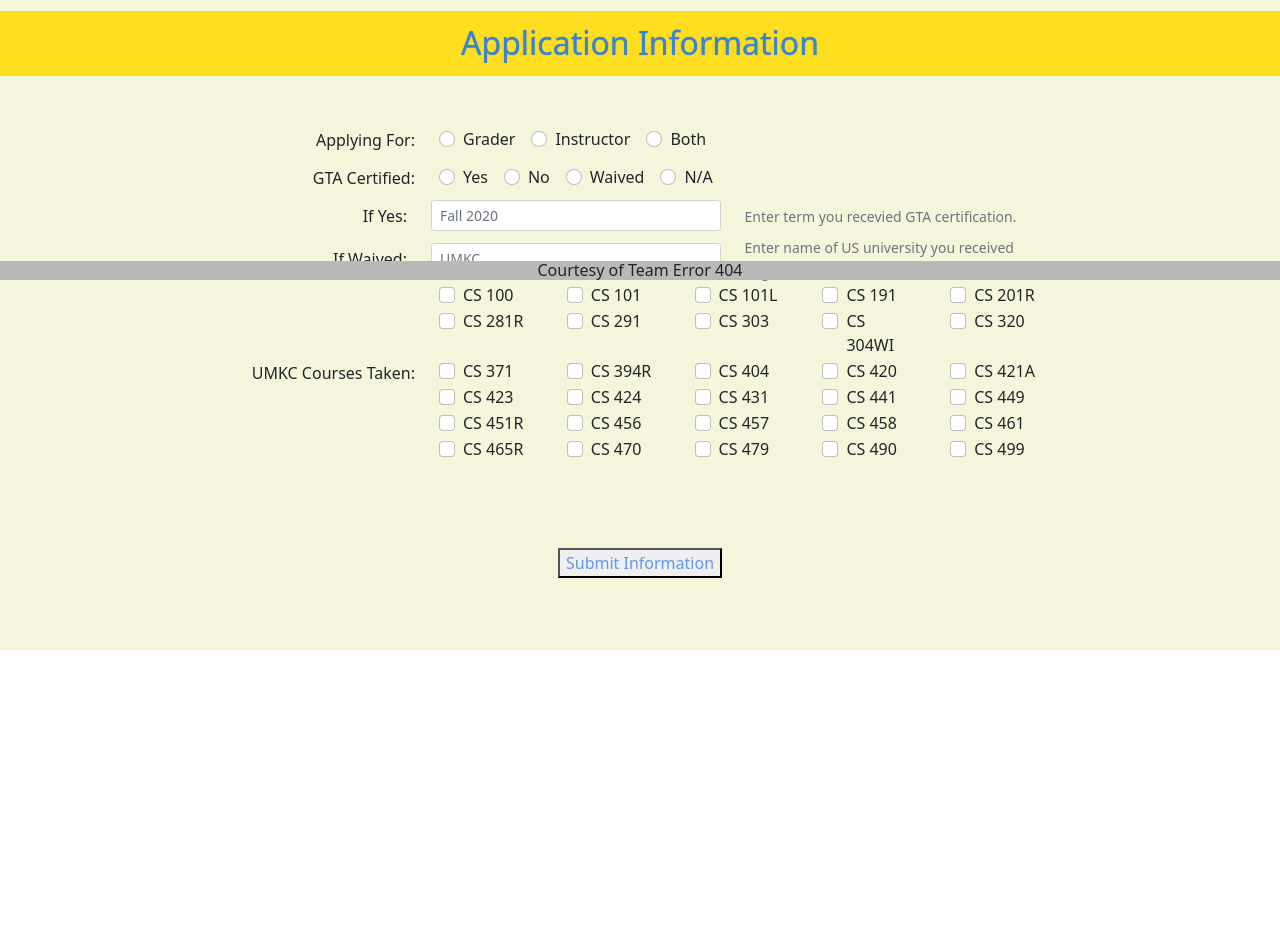
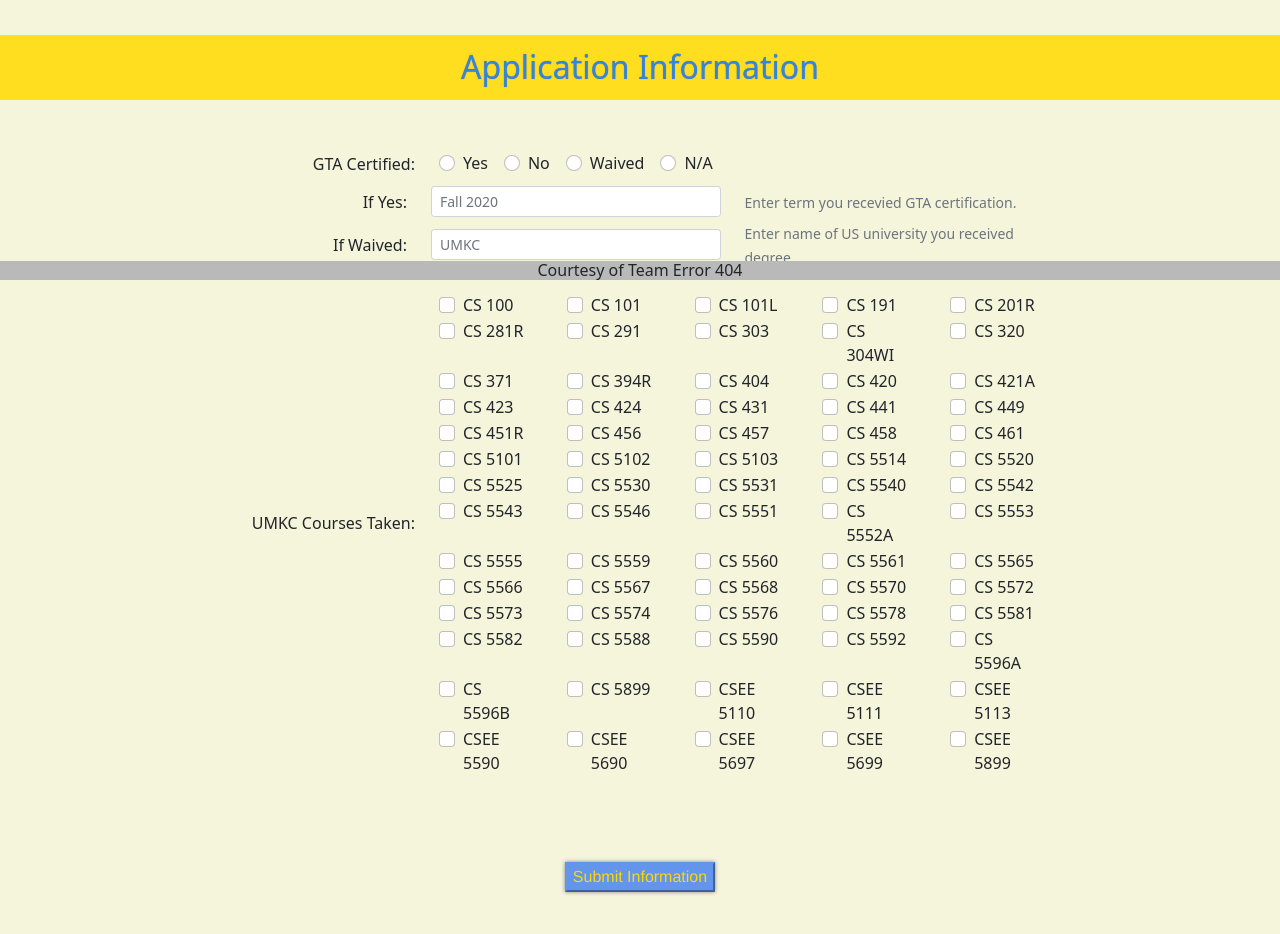
Before and after one commit to sbhumi/451RTermProject, a React (Create React App) app: page / in a window 1280 px wide. Shown: the part 520-1454 px from the top of the page. Before the commit the page ends 1170 px from the top, so only its background shows below. Built offline with nearby package versions, Linux system fonts and the light colour scheme.

Commit message:
finished application form and navigation bar components

```diff
--- a/package.json
+++ b/package.json
@@ -11,6 +11,7 @@
     "bootstrap": "^5.1.3",
     "react": "^17.0.2",
     "react-bootstrap": "^2.2.2",
+    "react-burger-menu": "^3.0.6",
     "react-dom": "^17.0.2",
     "react-scripts": "5.0.0",
     "web-vitals": "^2.1.4"
--- /dev/null
+++ b/src/components/AdminNavMenu.js
@@ -0,0 +1,21 @@
+import React, { Component } from 'react';
+import SiteHeader from "./SiteHeader";
+import SiteFooter from "./SiteFooter";
+import { Form, Row, Col } from 'react-bootstrap';
+import {scaleDown as Menu} from 'react-burger-menu';
+import '../styleSheets/NavMenu.css';
+
+function AdminNavMenu() {
+    return (
+        <div>
+            <Menu>
+                <a id = "admin" className="menu-item" href = "/admin">Home</a><br></br>
+                <a id = "viewapps" className="menu-item" href = "/viewapps">View Applicants</a><br></br>
+                <a id = "editjobs" className="menu-item" href = "/editjobs">Edit Job Listings</a><br></br>
+                <a id = "contact" className = "contact" href = "/contact">Contact Support</a>
+            </Menu>
+        </div>
+    )
+}
+
+export default AdminNavMenu;
--- a/src/components/AppForm.js
+++ b/src/components/AppForm.js
@@ -1,14 +1,25 @@
 import React, { Component } from 'react';
 import SiteHeader from "./SiteHeader";
 import SiteFooter from "./SiteFooter";
-import { Alert, CForm, CFormLabel, CFormInput } from '@coreui/react';
+import AppNavMenu from "./AppNavMenu";
+import AdminNavMenu from './AdminNavMenu';
 import { Form, Row, Col } from 'react-bootstrap';
+import { scaleDown as Menu} from 'react-burger-menu';
 import '../styleSheets/AppForm.css';
+import '../styleSheets/NavMenu.css';
 
 class AppForm extends React.Component {
+	showSettings (event) {
+		event.preventDefault();
+	}
+
 	render() {
 		return (
-			<div className = "appform">
+			<div className = "appform" >
+
+				<AppNavMenu/>
+
+				<main>
 					<SiteHeader />
 
 					<h2 className = "uniInfo">University Information</h2>
@@ -99,43 +110,11 @@ class AppForm extends React.Component {
 
 					</Form>
 
-				<br></br>
+					<br></br><br></br>
 					<h2 className = "appInfo">Application Information</h2>
 					<br></br>
 
 					<Form>
-					<Row>
-						<fieldset>
-							<Form.Group as={Row} className="appFor">
-							<Col></Col>
-							<Form.Label as="app" column sm={2}>Applying For:</Form.Label>
-							<Col sm={3} align = "left">
-								<Form.Check
-								inline
-								type="radio"
-								label="Grader"
-								name="apprd"
-								id="grader"
-								/>
-								<Form.Check
-								inline
-								type="radio"
-								label="Instructor"
-								name="apprd"
-								id="instructor"
-								/>
-								<Form.Check
-								inline
-								type="radio"
-								label="Both"
-								name="apprd"
-								id="both"
-								/>
-							</Col><Col sm = {3}></Col><Col></Col>
-							</Form.Group>
-						</fieldset>
-					</Row>
-
 						<Row>
 							<fieldset>
 							<Form.Group as={Row} className="gtaCert">
@@ -203,6 +182,7 @@ class AppForm extends React.Component {
 							<Col sm = {2}></Col>
 							<Form.Label as="umCourses" column sm={2}>UMKC Courses Taken:</Form.Label>
 								<Col sm={6} align = "left">
+									<Row><br></br></Row>
 									<Row>
 										<Col><Form.Check inline type="checkbox" label="CS 100" name="umkcCourses" id="100"/></Col>
 										<Col><Form.Check inline type="checkbox" label="CS 101" name="umkcCourses" id="101"/></Col>
@@ -239,11 +219,67 @@ class AppForm extends React.Component {
 										<Col><Form.Check inline type="checkbox" label="CS 461" name="umkcCourses" id="461"/></Col>
 									</Row>
 									<Row>
-									<Col><Form.Check inline type="checkbox" label="CS 465R" name="umkcCourses" id="465R"/></Col>
-									<Col><Form.Check inline type="checkbox" label="CS 470" name="umkcCourses" id="470"/></Col>
-									<Col><Form.Check inline type="checkbox" label="CS 479" name="umkcCourses" id="479"/></Col>
-									<Col><Form.Check inline type="checkbox" label="CS 490" name="umkcCourses" id="490"/></Col>
-									<Col><Form.Check inline type="checkbox" label="CS 499" name="umkcCourses" id="499"/></Col>
+										<Col><Form.Check inline type="checkbox" label="CS 5101" name="umkcCourses" id="5101"/></Col>
+										<Col><Form.Check inline type="checkbox" label="CS 5102" name="umkcCourses" id="5102"/></Col>
+										<Col><Form.Check inline type="checkbox" label="CS 5103" name="umkcCourses" id="5103"/></Col>
+										<Col><Form.Check inline type="checkbox" label="CS 5514" name="umkcCourses" id="5514"/></Col>
+										<Col><Form.Check inline type="checkbox" label="CS 5520" name="umkcCourses" id="5520"/></Col>
+									</Row>
+									<Row>
+										<Col><Form.Check inline type="checkbox" label="CS 5525" name="umkcCourses" id="5525"/></Col>
+										<Col><Form.Check inline type="checkbox" label="CS 5530" name="umkcCourses" id="5530"/></Col>
+										<Col><Form.Check inline type="checkbox" label="CS 5531" name="umkcCourses" id="5531"/></Col>
+										<Col><Form.Check inline type="checkbox" label="CS 5540" name="umkcCourses" id="5540"/></Col>
+										<Col><Form.Check inline type="checkbox" label="CS 5542" name="umkcCourses" id="5542"/></Col>
+									</Row>
+									<Row>
+										<Col><Form.Check inline type="checkbox" label="CS 5543" name="umkcCourses" id="5543"/></Col>
+										<Col><Form.Check inline type="checkbox" label="CS 5546" name="umkcCourses" id="5546"/></Col>
+										<Col><Form.Check inline type="checkbox" label="CS 5551" name="umkcCourses" id="5551"/></Col>
+										<Col><Form.Check inline type="checkbox" label="CS 5552A" name="umkcCourses" id="5552A"/></Col>
+										<Col><Form.Check inline type="checkbox" label="CS 5553" name="umkcCourses" id="5553"/></Col>
+									</Row>
+									<Row>
+										<Col><Form.Check inline type="checkbox" label="CS 5555" name="umkcCourses" id="5555"/></Col>
+										<Col><Form.Check inline type="checkbox" label="CS 5559" name="umkcCourses" id="5559"/></Col>
+										<Col><Form.Check inline type="checkbox" label="CS 5560" name="umkcCourses" id="5560"/></Col>
+										<Col><Form.Check inline type="checkbox" label="CS 5561" name="umkcCourses" id="5561"/></Col>
+										<Col><Form.Check inline type="checkbox" label="CS 5565" name="umkcCourses" id="5565"/></Col>
+									</Row>
+									<Row>
+										<Col><Form.Check inline type="checkbox" label="CS 5566" name="umkcCourses" id="5566"/></Col>
+										<Col><Form.Check inline type="checkbox" label="CS 5567" name="umkcCourses" id="5567"/></Col>
+										<Col><Form.Check inline type="checkbox" label="CS 5568" name="umkcCourses" id="5568"/></Col>
+										<Col><Form.Check inline type="checkbox" label="CS 5570" name="umkcCourses" id="5570"/></Col>
+										<Col><Form.Check inline type="checkbox" label="CS 5572" name="umkcCourses" id="5572"/></Col>
+									</Row>
+									<Row>
+										<Col><Form.Check inline type="checkbox" label="CS 5573" name="umkcCourses" id="5573"/></Col>
+										<Col><Form.Check inline type="checkbox" label="CS 5574" name="umkcCourses" id="5574"/></Col>
+										<Col><Form.Check inline type="checkbox" label="CS 5576" name="umkcCourses" id="5576"/></Col>
+										<Col><Form.Check inline type="checkbox" label="CS 5578" name="umkcCourses" id="5578"/></Col>
+										<Col><Form.Check inline type="checkbox" label="CS 5581" name="umkcCourses" id="5581"/></Col>
+									</Row>
+									<Row>
+										<Col><Form.Check inline type="checkbox" label="CS 5582" name="umkcCourses" id="5582"/></Col>
+										<Col><Form.Check inline type="checkbox" label="CS 5588" name="umkcCourses" id="5588"/></Col>
+										<Col><Form.Check inline type="checkbox" label="CS 5590" name="umkcCourses" id="5590"/></Col>
+										<Col><Form.Check inline type="checkbox" label="CS 5592" name="umkcCourses" id="5592"/></Col>
+										<Col><Form.Check inline type="checkbox" label="CS 5596A" name="umkcCourses" id="5596A"/></Col>
+									</Row>
+									<Row>
+										<Col><Form.Check inline type="checkbox" label="CS 5596B" name="umkcCourses" id="5596B"/></Col>
+										<Col><Form.Check inline type="checkbox" label="CS 5899" name="umkcCourses" id="5899"/></Col>
+										<Col><Form.Check inline type="checkbox" label="CSEE 5110" name="umkcCourses" id="e5110"/></Col>
+										<Col><Form.Check inline type="checkbox" label="CSEE 5111" name="umkcCourses" id="e5111"/></Col>
+										<Col><Form.Check inline type="checkbox" label="CSEE 5113" name="umkcCourses" id="e5113"/></Col>
+									</Row>
+									<Row>
+										<Col><Form.Check inline type="checkbox" label="CSEE 5590" name="umkcCourses" id="e5590"/></Col>
+										<Col><Form.Check inline type="checkbox" label="CSEE 5690" name="umkcCourses" id="e5690"/></Col>
+										<Col><Form.Check inline type="checkbox" label="CSEE 5697" name="umkcCourses" id="e5697"/></Col>
+										<Col><Form.Check inline type="checkbox" label="CSEE 5699" name="umkcCourses" id="e5699"/></Col>
+										<Col><Form.Check inline type="checkbox" label="CSEE 5899" name="umkcCourses" id="e5899"/></Col>
 									</Row>
 								</Col><Col sm = {3}></Col><Col></Col>
 								</Form.Group>
@@ -259,6 +295,7 @@ class AppForm extends React.Component {
 					<br></br><br></br><br></br>
 
 				<SiteFooter />
+			</main>
 		</div>
 		);
 	}
--- /dev/null
+++ b/src/components/AppNavMenu.js
@@ -0,0 +1,23 @@
+import React, { Component } from 'react';
+import SiteHeader from "./SiteHeader";
+import SiteFooter from "./SiteFooter";
+import { Form, Row, Col } from 'react-bootstrap';
+import {scaleDown as Menu} from 'react-burger-menu';
+import '../styleSheets/NavMenu.css';
+
+function AppNavMenu() {
+    return (
+        <div>
+            <Menu>
+                <a id = "applicant" className="menu-item" href = "/applicant">Home</a><br></br>
+                <a id = "profile" className="menu-item" href = "/profile">Edit Profile</a><br></br>
+                <a id = "application" className="menu-item" href = "/application">Edit Application</a><br></br>
+                <a id = "status" className="menu-item" href = "/appstatus">Application Status</a><br></br>
+                <a id = "postings" className="menu-item" href = "/jobpostings">Job Postings</a><br></br>
+                <a id = "contact" className = "contact" href = "/contact">Contact Support</a>
+            </Menu>
+        </div>
+    )
+}
+
+export default AppNavMenu;
--- a/src/styleSheets/AppForm.css
+++ b/src/styleSheets/AppForm.css
@@ -27,16 +27,20 @@ Form {
 }
 
 .btnSubmitInfo {
-    background-color: none;
-    color: cornflowerblue;
+    background-color: cornflowerblue;
+    border-color: cornflowerblue;
+    color: gold;
     transition: all 0.7s ease;
+    font-family: helvetica;
+    box-shadow: 0px 0px 4px grey;
 }
 
 .btnSubmitInfo:hover {
+    font-family: helvetica;
     color: #132c33;
-    border: 3px solid #184562;
+    border: 2px solid #184562;
     transition: all 0.7s ease;
-    letter-spacing: 3px;
+    letter-spacing: 2px;
     box-shadow: inset 500px 0 0 0px #bdd2b6;
 }
 
--- /dev/null
+++ b/src/styleSheets/NavMenu.css
@@ -0,0 +1,76 @@
+.menu-item {
+    color:#ebb812;
+    text-decoration: none;
+}
+
+.menu-item:hover {
+    /*color:rgb(230, 95, 46);*/
+    color: cadetblue;
+}
+
+.contact {
+    color: goldenrod;
+    text-decoration: none;
+}
+
+.contact:hover {
+    color: cadetblue;
+}
+
+.bm-burger-button {
+    position: fixed;
+    width: 36px;
+    height: 30px;
+    left: 36px;
+    top: 175px;
+  }
+
+  .bm-burger-bars {
+    background: #39c9ea;
+    box-shadow: 2px 2px 4px black;
+  }
+
+  .bm-burger-bars-hover {
+    background: #ebb812;
+  }
+
+  .bm-cross-button {
+    height: 24px;
+    width: 24px;
+  }
+
+  .bm-cross {
+    background: #bdc3c7;
+  }
+
+  .bm-menu-wrap {
+    position: fixed;
+    height: 100%;
+  }
+
+  .bm-menu {
+    background:darkslategrey;
+    padding: 2.5em 1.5em 0;
+    font-size: 1.15em;
+    font-family: helvetica;
+    text-align: center;
+    font-weight: 500;
+    text-transform: uppercase;
+  }
+
+  .bm-item-list {
+    color: #b8b7ad;
+    padding: 0.8em;
+  }
+
+  .bm-item {
+    display: inline-block;
+    padding: 7px;
+    text-size-adjust: 11;
+    border-style:solid;
+    border-width: medium;
+  }
+
+  .bm-overlay {
+    background: rgba(0, 0, 0, 0.3);
+  }
```
Also changed, not shown: 1 other file (tests, documents, lock files or other folders). Lines whose indentation alone changed are shown as unchanged.
